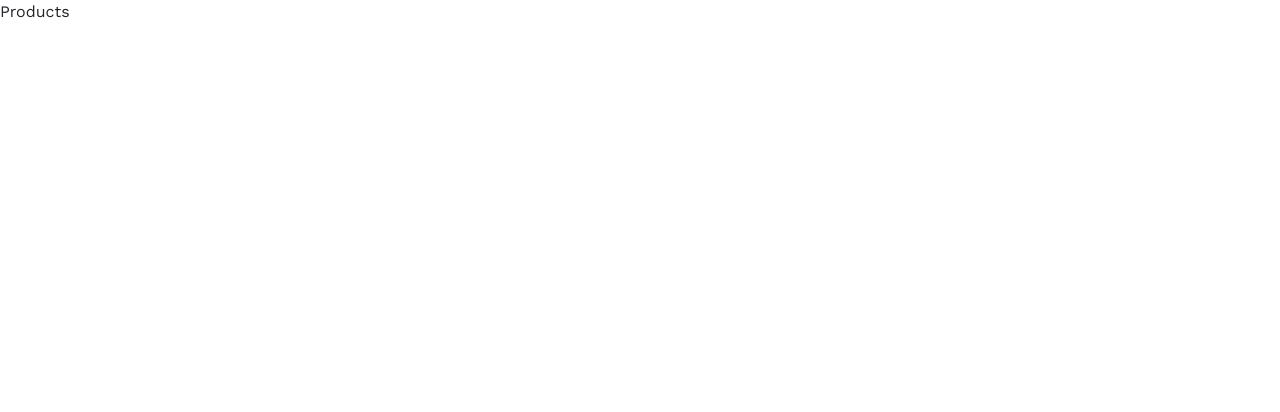
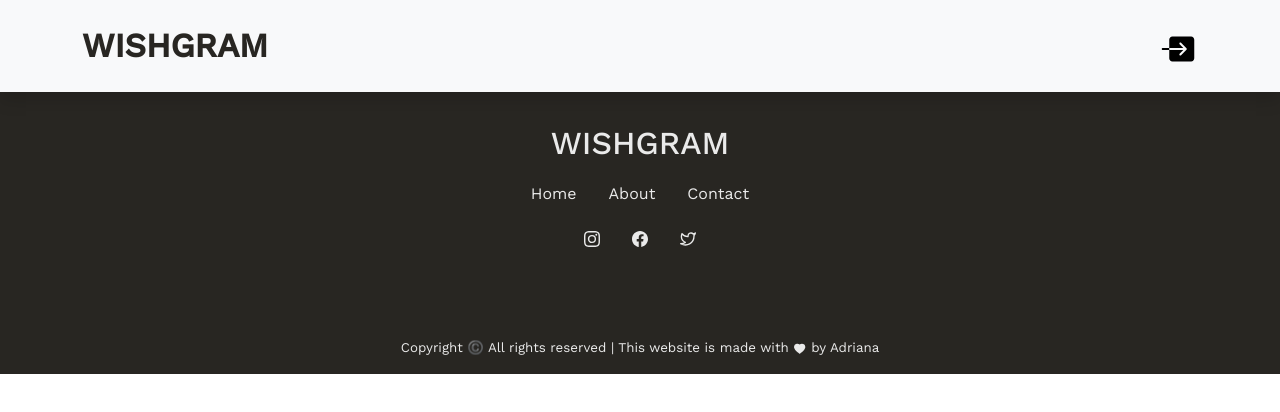
Before and after one commit to adrianabenedetti/whishgram_frontend, a React (Create React App) app: page /Products in a window 1280 px wide. Shown: the top 412 px of the page. Built offline with nearby package versions, Linux system fonts and the light colour scheme.

Commit message:
editing navbar

```diff
--- a/src/components/Footer.js
+++ b/src/components/Footer.js
@@ -8,7 +8,7 @@ const Footer = () => {
   return (
     <>
 
-		<footer className="footer-07 fixed-bottom">
+		<footer className="footer-07">
 			<div className="container">
 				<div className="row justify-content-center">
 					<div className="col-md-12 text-center py-4">
--- a/src/components/NavbarReservedArea.js
+++ b/src/components/NavbarReservedArea.js
@@ -1,42 +1,47 @@
-import React from 'react';
-import Container from 'react-bootstrap/Container';
-import Nav from 'react-bootstrap/Nav';
-import Navbar from 'react-bootstrap/Navbar';
-import Form from 'react-bootstrap/Form'
-import NavDropdown  from 'react-bootstrap/NavDropdown';
-import Button from 'react-bootstrap/Button';
-import { useNavigate } from 'react-router-dom'
+import React from "react";
+import Container from "react-bootstrap/Container";
+import Navbar from "react-bootstrap/Navbar";
+import Nav from 'react-bootstrap/Nav'
+import { useNavigate, Link } from "react-router-dom";
+import { IoIosExit } from "react-icons/io";
 
 const NavbarReservedArea = () => {
+  const navigate = useNavigate();
 
-    const navigate = useNavigate()
 
   const logOut = () => {
     localStorage.clear();
     navigate("/");
   };
 
-    const button = {
-        button: {
-          backgroundColor:'rgb(40, 38, 34)',
-          width:'6rem',
-          height:'3rem',
-          border: 'none',
-          borderRadius: '20px',
-          textAlign: 'center',
-          fontSize: '12pt',
-          color: 'rgb(234, 234, 234);',
-          marginLeft: '0.5rem'
-        }
-      }
+  const logoutStyle = {
+    a: {
+      textDecoration: 'none',
+      width: "6rem",
+      height: "3rem",
+      border: "none",
+      borderRadius: "20px",
+      textAlign: "center",
+      fontSize: "30pt",
+      marginLeft: "0.5rem",
+    },
+  };
 
   return (
     <Navbar expand="lg" className="bg-body-tertiary shadow">
       <Container>
-      <Navbar.Brand style={{fontSize:'25pt', fontWeight:'bold', color:'rgb(40, 38, 34)'}} href="#home">WISHGRAM</Navbar.Brand>
+        <Navbar.Brand
+          style={{
+            fontSize: "25pt",
+            fontWeight: "bold",
+            color: "rgb(40, 38, 34)",
+          }}
+          href="#home"
+        >
+          WISHGRAM
+        </Navbar.Brand>
         <div>
-      <Navbar.Toggle aria-controls="basic-navbar-nav" />
-{/*       <Form className="d-flex">
+{/*                  <Form className="d-flex">
             <Form.Control
               type="search"
               placeholder="Search"
@@ -44,19 +49,14 @@ const NavbarReservedArea = () => {
               aria-label="Search"
             />
             <Button variant="outline-success">Search</Button>
-          </Form> */}
-      <Navbar.Collapse id="basic-navbar-nav" className="justify-content-end" >
-      <Navbar.Text className="px-2">Welcome,</Navbar.Text>
-            <NavDropdown title="Username" id="basic-nav-dropdown">
-            <NavDropdown.Item onClick={logOut} href="#action/3.1">
-                Log out
-              </NavDropdown.Item>
-              </NavDropdown>
-      </Navbar.Collapse>
+          </Form>  */}
+           <Nav className="d-flex justify-content-end">
+            <Navbar.Text><a href='#' style={logoutStyle.a} onClick={logOut}><IoIosExit /></a></Navbar.Text>
+          </Nav>
         </div>
       </Container>
     </Navbar>
-  )
-}
+  );
+};
 
-export default NavbarReservedArea
+export default NavbarReservedArea;
--- a/src/pages/Dashboard.js
+++ b/src/pages/Dashboard.js
@@ -65,7 +65,6 @@ const Dashboard = () => {
 
   const deleteList = async (index) => {
     try {
-      console.log(lists[index]);
       const id = lists[index]._id;
       const data = await fetch(`http://localhost:5050/lists/delete/${id}`, {
         method: "DELETE",
@@ -83,12 +82,12 @@ const Dashboard = () => {
 
   const cardStyle = {
     card: {
-      width: "16rem",
-      height: "20rem",
+      width: "20rem",
+      height: "30rem",
       marginTop: "1rem",
     },
     button: {
-      width: "7rem",
+      width: "8rem",
       height: "2.5rem",
       backgroundColor: "rgb(40, 38, 34)",
       border: "none",
@@ -106,8 +105,11 @@ const Dashboard = () => {
       margin: "0.3rem",
     },
     img: {
-      width: "30%",
+      width: "50%",
+      height: "50%",
       objectFit: "cover",
+      padding: "1rem",
+      paddingBottom: "0"
     },
     plusButton: {
       position: "fixed",
@@ -131,7 +133,7 @@ const Dashboard = () => {
     <>
     <NavbarReservedArea />
       <Container>
-        <>
+        <h4 className="pt-5">Your Lists:</h4>
           <p>
             <AiFillPlusCircle
               style={cardStyle.plusButton}
@@ -148,6 +150,7 @@ const Dashboard = () => {
                     <Stack direction="horizontal" gap={2}>
                       <div key={nanoid()}>
                         <Card className="shadow" style={cardStyle.card}>
+                          <Card.Body>
                           {list.products.map((product, index) => {
                             if (index <= 6) {
                               return (
@@ -155,6 +158,7 @@ const Dashboard = () => {
                               );
                             }
                           })}
+                          </Card.Body>
                           <Card.Body className="d-flex justify-content-center align-item-center ">
                             <motion.div
                               className="d-flex align-item-end"
@@ -165,7 +169,7 @@ const Dashboard = () => {
                                 style={cardStyle.button}
                                 onClick={() => handleClick(index)}
                               >
-                                {list.title}
+                                {list.title.toUpperCase()}
                               </Button>
                             </motion.div>
                             <motion.div
@@ -187,7 +191,7 @@ const Dashboard = () => {
                 );
               })}
           </Row>
-        </>
+
       </Container>
       <Footer />
     </>
--- a/src/pages/Login.js
+++ b/src/pages/Login.js
@@ -66,7 +66,7 @@ const Login = () => {
       borderRadius: "20px",
       textAlign: "center",
       fontSize: "15pt",
-      color: "rgb(234, 234, 234);",
+      color: "rgb(234, 234, 234)",
       marginLeft: "0.5rem",
     },
     link: {
--- a/src/pages/Products.js
+++ b/src/pages/Products.js
@@ -1,9 +1,14 @@
-import React from 'react'
+import React from 'react';
+import NavbarReservedArea from '../components/NavbarReservedArea';
+import Footer from '../components/Footer';
 
 const Products = () => {
 
   return (
-    <div>Products</div>
+    <>
+    <NavbarReservedArea />
+    <Footer />
+    </>
   )
 }
 
--- a/src/pages/SignUp.js
+++ b/src/pages/SignUp.js
@@ -78,7 +78,7 @@ const SignUp = () => {
       borderRadius: "20px",
       textAlign: "center",
       fontSize: "15pt",
-      color: "rgb(234, 234, 234);",
+      color: "rgb(234, 234, 234)",
       marginLeft: "0.5rem",
     },
     link: {
```
Lines whose indentation alone changed are shown as unchanged.
